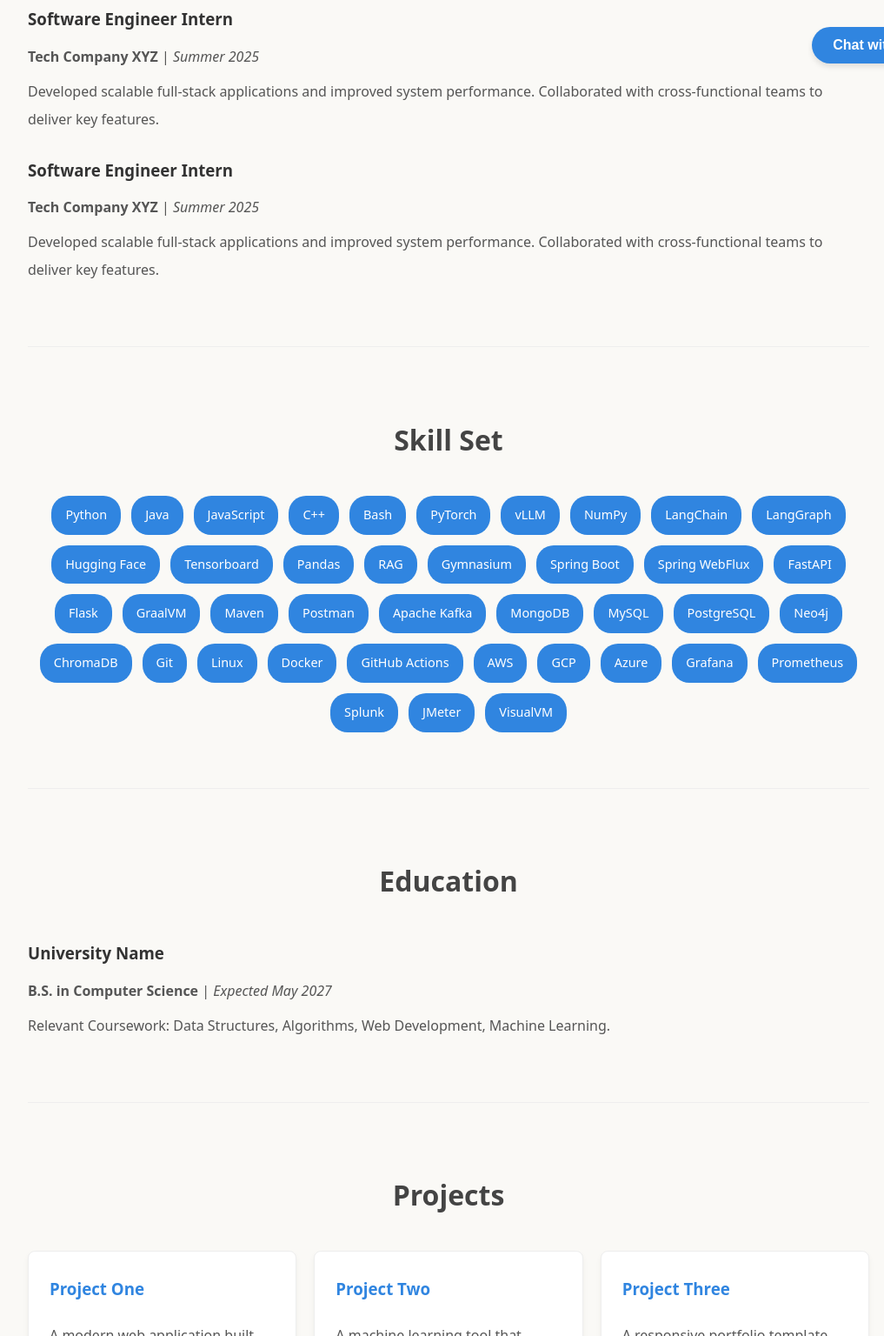
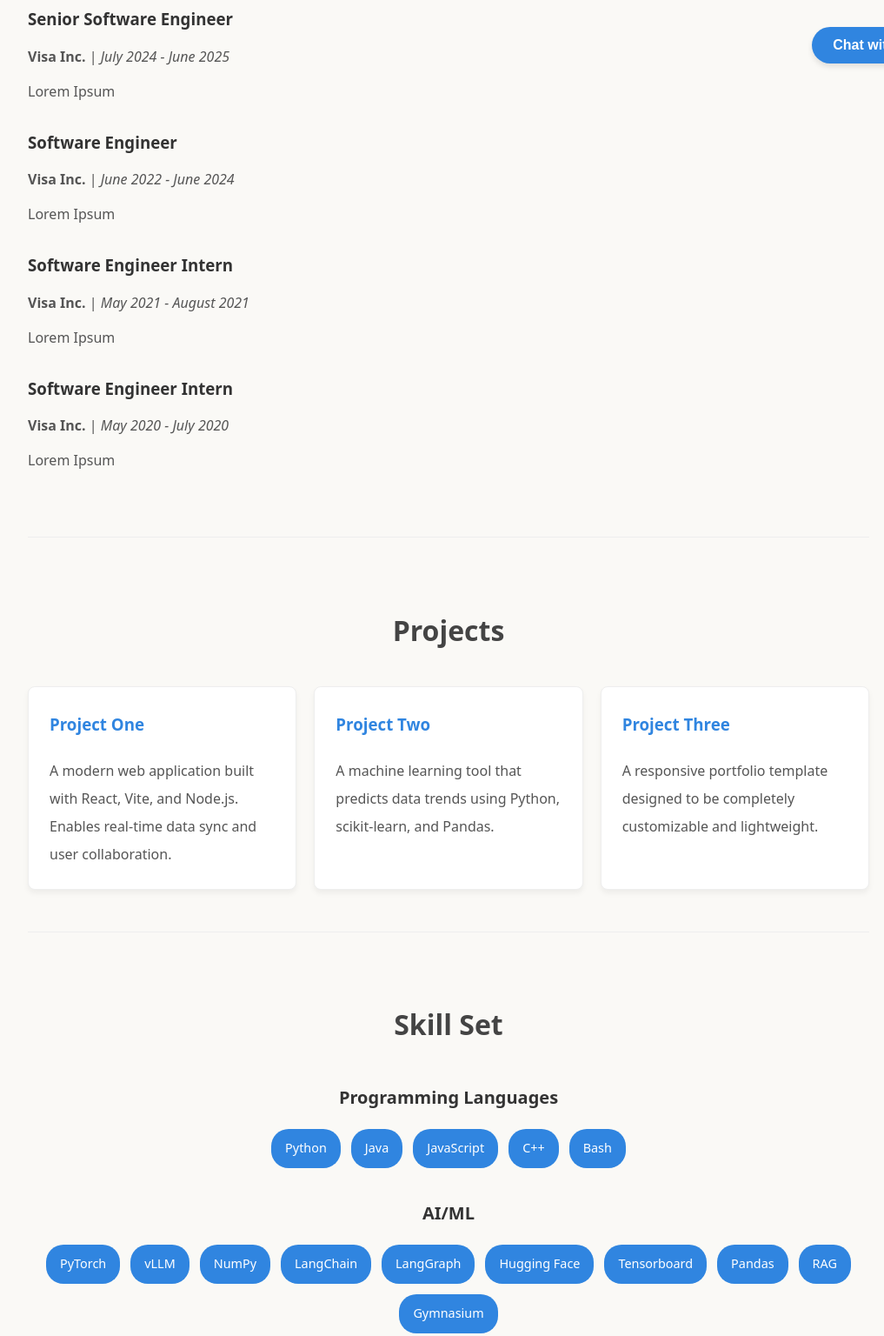
Before and after one commit to Suryanshg/surigo-site, a website built with Vite: page frontend/index.html in a window 1280 px wide. Shown: the part 707-2243 px from the top of the page at 87% size, without its empty margins (124-1141 px from the left). Built offline with nearby package versions, Linux system fonts and the light colour scheme.

Commit message:
Added code to split the skills section by speciality

```diff
--- a/frontend/index.html
+++ b/frontend/index.html
@@ -15,9 +15,9 @@
             <strong>Surigo Site</strong>
             <div class="nav-links">
                 <a href="#experience">Experience</a>
+                <a href="#projects">Projects</a>
                 <a href="#skills">Skills</a>
                 <a href="#education">Education</a>
-                <a href="#projects">Projects</a>
                 <a href="#contact">Contact</a>
             </div>
         </nav>
@@ -28,7 +28,7 @@
         <section id="bio">
             <h1>Suryansh Goyal</h1>
             <h2>Software Engineer. Problem Solver. Relentless Debugger.</h2>
-            <p>Lorem ipsum dolor sit amet, consectetur adipiscing elit. Sed do eiusmod tempor incididunt ut labore et dolore magna aliqua. Ut enim ad minim veniam, quis nostrud exercitation ullamco laboris nisi ut aliquip ex ea commodo consequat.</p>
+            <div id="bio-text-container"></div>
         </section>
 
         <!-- Experience Section -->
@@ -37,10 +37,16 @@
             <div id="experience-container"></div>
         </section>
 
+        <!-- Projects Section -->
+        <section id="projects" class="content-section">
+            <h2>Projects</h2>
+            <div id="projects-grid" class="projects-grid"></div>
+        </section>
+
         <!-- Skill Set Section -->
         <section id="skills" class="content-section">
             <h2>Skill Set</h2>
-            <ul id="skills-list" class="skills-list"></ul>
+            <div id="skills-container" class="skills-container"></div>
         </section>
 
         <!-- Education Section -->
@@ -49,11 +55,7 @@
             <div id="education-container"></div>
         </section>
 
-        <!-- Projects Section -->
-        <section id="projects" class="content-section">
-            <h2>Projects</h2>
-            <div id="projects-grid" class="projects-grid"></div>
-        </section>
+
 
         <!-- Contact Section -->
         <section id="contact" class="content-section">
--- a/frontend/src/data.js
+++ b/frontend/src/data.js
@@ -1,32 +1,68 @@
+export const bioText = "Lorem ipsum dolor sit amet, consectetur adipiscing elit. Sed do eiusmod tempor incididunt ut labore et dolore magna aliqua. Ut enim ad minim veniam, quis nostrud exercitation ullamco laboris nisi ut aliquip ex ea commodo consequat."
+
+
 export const experienceData = [
     {
-        title: "Software Engineer Intern",
-        company: "Tech Company XYZ",
-        date: "Summer 2025",
-        description: "Developed scalable full-stack applications and improved system performance. Collaborated with cross-functional teams to deliver key features."
+        title: "Senior Software Engineer",
+        company: "Visa Inc.",
+        date: "July 2024 - June 2025",
+        description: "Lorem Ipsum"
+    },
+    {
+        title: "Software Engineer",
+        company: "Visa Inc.",
+        date: "June 2022 - June 2024",
+        description: "Lorem Ipsum"
     },
     {
         title: "Software Engineer Intern",
-        company: "Tech Company XYZ",
-        date: "Summer 2025",
-        description: "Developed scalable full-stack applications and improved system performance. Collaborated with cross-functional teams to deliver key features."
+        company: "Visa Inc.",
+        date: "May 2021 - August 2021",
+        description: "Lorem Ipsum"
+    },
+    {
+        title: "Software Engineer Intern",
+        company: "Visa Inc.",
+        date: "May 2020 - July 2020",
+        description: "Lorem Ipsum"
     }
 ];
 
 export const skillsData = [
-    "Python", "Java", "JavaScript", "C++", "Bash",
-    "PyTorch", "vLLM", "NumPy", "LangChain", "LangGraph", "Hugging Face", "Tensorboard", "Pandas", "RAG", "Gymnasium",
-    "Spring Boot", "Spring WebFlux", "FastAPI", " Flask", "GraalVM", "Maven", "Postman", "Apache Kafka",
-    "MongoDB", "MySQL", "PostgreSQL", "Neo4j", "ChromaDB",
-    "Git", "Linux", "Docker", "GitHub Actions", "AWS", "GCP", "Azure", "Grafana", "Prometheus", "Splunk", "JMeter", "VisualVM"
+    {
+        skillType: "Programming Languages",
+        skillsList: ["Python", "Java", "JavaScript", "C++", "Bash"]
+    },
+    {
+        skillType: "AI/ML",
+        skillsList: ["PyTorch", "vLLM", "NumPy", "LangChain", "LangGraph", "Hugging Face", "Tensorboard", "Pandas", "RAG", "Gymnasium"]
+    },
+    {
+        skillType: "Backend & Web",
+        skillsList: ["Spring Boot", "Spring WebFlux", "FastAPI", "Flask", "GraalVM", "Maven", "Postman", "Apache Kafka"]
+    },
+    {
+        skillType: "Databases",
+        skillsList: ["MongoDB", "MySQL", "PostgreSQL", "Neo4j", "ChromaDB"]
+    },
+    {
+        skillType: "DevOps & Observability",
+        skillsList: ["Git", "Linux", "Docker", "GitHub Actions", "AWS", "GCP", "Azure", "Grafana", "Prometheus", "Splunk", "JMeter", "VisualVM"]
+    }
 ];
 
 export const educationData = [
     {
-        institution: "University Name",
-        degree: "B.S. in Computer Science",
-        date: "Expected May 2027",
-        coursework: "Data Structures, Algorithms, Web Development, Machine Learning."
+        institution: "Worcester Polytechnic Institute",
+        degree: "M.S. Computer Science",
+        date: "Expected in Dec 2026",
+        coursework: "Generative AI, Natural Language Processing, Reinforcement Learning, MLDevOps"
+    },
+    {
+        institution: "Worcester Polytechnic Institute",
+        degree: "B.S. Computer Science",
+        date: "May 2022",
+        coursework: "Machine Learning, Artificial Intelligence, Mobile and Ubiquitous Computing, Data Visualization, Analysis of Algorithms, Operating Systems, Databases"
     }
 ];
 
--- a/frontend/src/main.js
+++ b/frontend/src/main.js
@@ -1,7 +1,11 @@
 import './style.css'
-import { experienceData, skillsData, educationData, projectsData } from './data.js';
+import { bioText, experienceData, skillsData, educationData, projectsData } from './data.js';
 
 // --- Populate Content Dynamically ---
+
+// Bio Text
+const bioTextContainer = document.getElementById('bio-text-container');
+bioTextContainer.innerHTML += `<p>${bioText}</p>`
 
 // Experience
 const experienceContainer = document.getElementById('experience-container');
@@ -16,9 +20,17 @@ experienceData.forEach(exp => {
 });
 
 // Skills
-const skillsList = document.getElementById('skills-list');
-skillsData.forEach(skill => {
-    skillsList.innerHTML += `<li>${skill}</li>`;
+const skillsContainer = document.getElementById('skills-container');
+skillsData.forEach(category => {
+    const listItems = category.skillsList.map(skill => `<li>${skill}</li>`).join('');
+    skillsContainer.innerHTML += `
+        <div class="skill-category">
+            <h3>${category.skillType}</h3>
+            <ul class="skills-list">
+                ${listItems}
+            </ul>
+        </div>
+    `;
 });
 
 // Education
--- a/frontend/src/style.css
+++ b/frontend/src/style.css
@@ -116,6 +116,17 @@ main {
 }
 
 /* Skills List */
+.skill-category {
+  margin-bottom: 2rem;
+}
+
+.skill-category h3 {
+  text-align: center;
+  color: var(--text-color);
+  margin-bottom: 1rem;
+  font-size: 1.25rem;
+}
+
 .skills-list {
   display: flex;
   flex-wrap: wrap;
```
